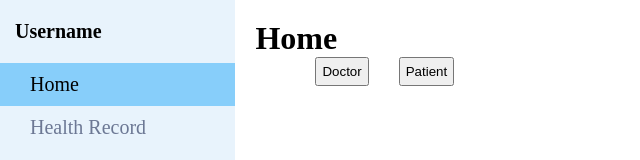
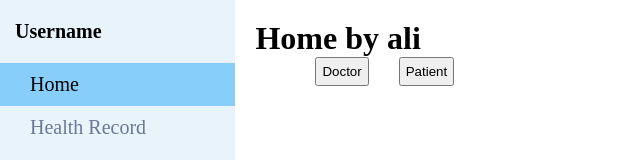
Before and after one commit to subin1511/Medicare, a React (Create React App) app: page / in a window 1280 px wide. Shown: the top 160 px of the page, without its empty margins (0-640 px from the left). Built offline with nearby package versions, Linux system fonts and the light colour scheme.

Commit message:
from ali

```diff
--- a/src/pages/dashbored/Home.jsx
+++ b/src/pages/dashbored/Home.jsx
@@ -15,7 +15,7 @@ const handleToggle = (newValue) => {
 };
     return (
         <div>
-            <h1>Home</h1>
+            <h1>Home by ali</h1>
             {/* <div style={{ marginBottom: '20px' }}>
         <ToggleButton
           options={['Doctor', 'Patient']}
```
